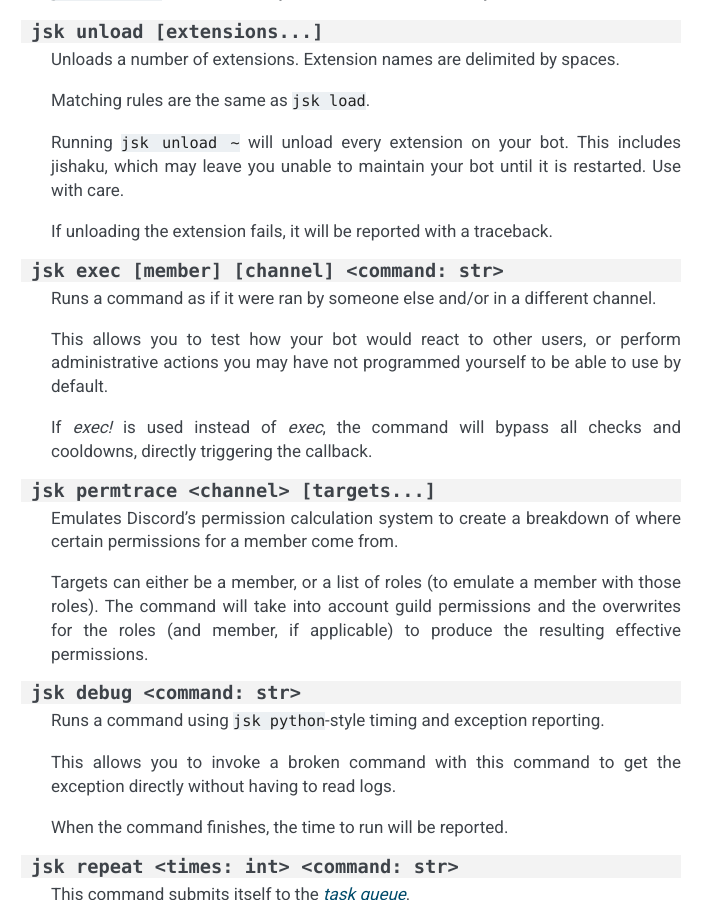
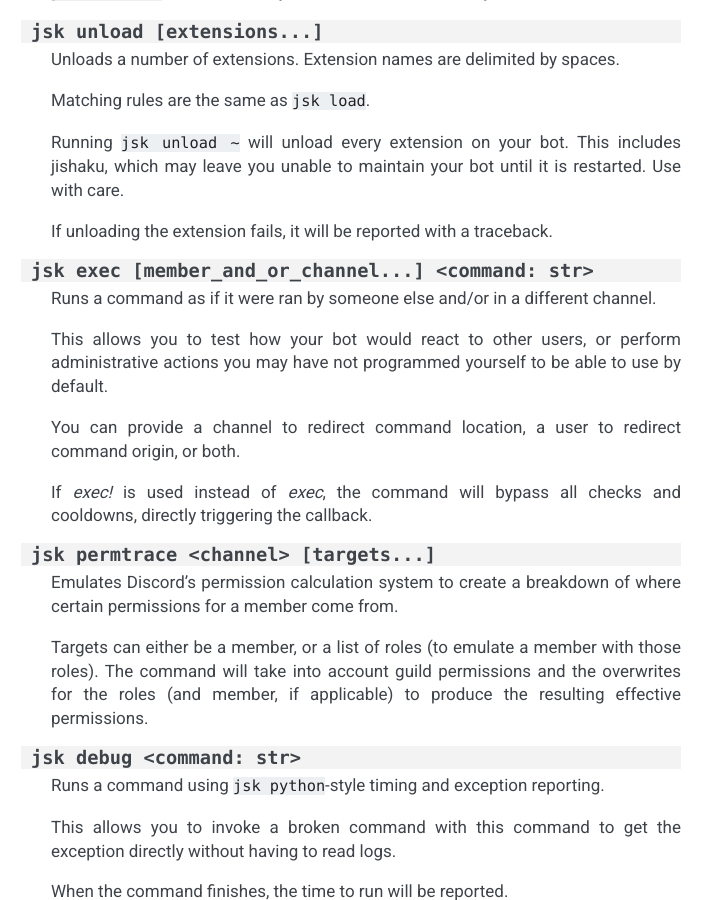
Before and after one commit to Gorialis/jishaku, a Sphinx documentation site: the page built from docs/cog.rst, in a window 1280 px wide and 900 px high, scrolled down 6913 px. Shown: the whole window, without its empty margins (399-1111 px from the left). Built offline with Sphinx 7.4.7, drawn with Linux system fonts in a browser that asks for light colours; the version number could not be read and is left out.

Commit message:
Fix up 2.2 documentation

```diff
--- a/docs/cog.rst
+++ b/docs/cog.rst
@@ -339,12 +339,14 @@
     If unloading the extension fails, it will be reported with a traceback.
 
 
-.. py:function:: jsk exec [member] [channel] <command: str>
+.. py:function:: jsk exec [member_and_or_channel...] <command: str>
 
     Runs a command as if it were ran by someone else and/or in a different channel.
 
     This allows you to test how your bot would react to other users, or perform administrative actions you may have not programmed yourself
     to be able to use by default.
+
+    You can provide a channel to redirect command location, a user to redirect command origin, or both.
 
     If `exec!` is used instead of `exec`, the command will bypass all checks and cooldowns, directly triggering the callback.
 
```
Also changed, not shown: README.md (+2 -8 lines).
